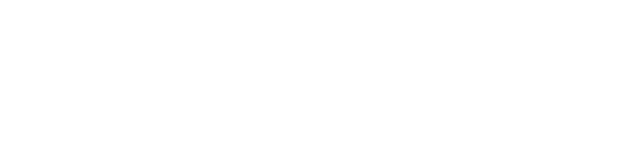
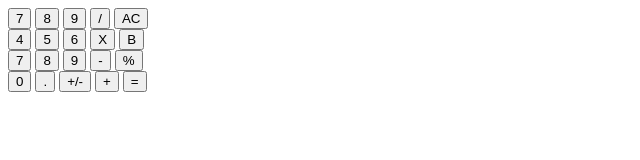
Before and after one commit to rdbarker/calculator, a plain HTML site: page index.html in a window 1280 px wide. Shown: the whole page, without its empty margins (0-640 px from the left). Drawn offline with Linux system fonts and the light colour scheme.

Commit message:
added all the buttons to the html

```diff
--- a/index.html
+++ b/index.html
@@ -9,6 +9,36 @@
     <script src="script.js" defer></script>
 </head>
 <body>
-
+    <div class="wrapper">
+        <div class="screen"></div>
+        <div class="row1">
+            <button class="button-number" id="button7">7</button>
+            <button class="button-number" id="button8">8</button>
+            <button class="button-number" id="button9">9</button>
+            <button class="button-operator" id="buttonDivide">/</button>
+            <button class="button-function" id="buttonClear">AC</button>
+        </div>
+        <div class="row2">
+            <button class="button-number" id="button4">4</button>
+            <button class="button-number" id="button5">5</button>
+            <button class="button-number" id="button6">6</button>
+            <button class="button-operator" id="buttonTimes">X</button>
+            <button class="button-function" id="buttonBack">B</button>
+        </div>
+        <div class="row3">
+            <button class="button-number" id="button1">7</button>
+            <button class="button-number" id="button2">8</button>
+            <button class="button-number" id="button3">9</button>
+            <button class="button-operator" id="buttonMinus">-</button>
+            <button class="button-function" id="buttonPercent">%</button>
+        </div>
+        <div class="row4">
+            <button class="button-number" id="button0">0</button>
+            <button class="button-number" id="buttonPeriod">.</button>
+            <button class="button-number" id="buttonNegative">+/-</button>
+            <button class="button-operator" id="buttonPlus">+</button>
+            <button class="button-function" id="buttonEqual">=</button>
+        </div>
+    </div>
 </body>
 </html>
```
